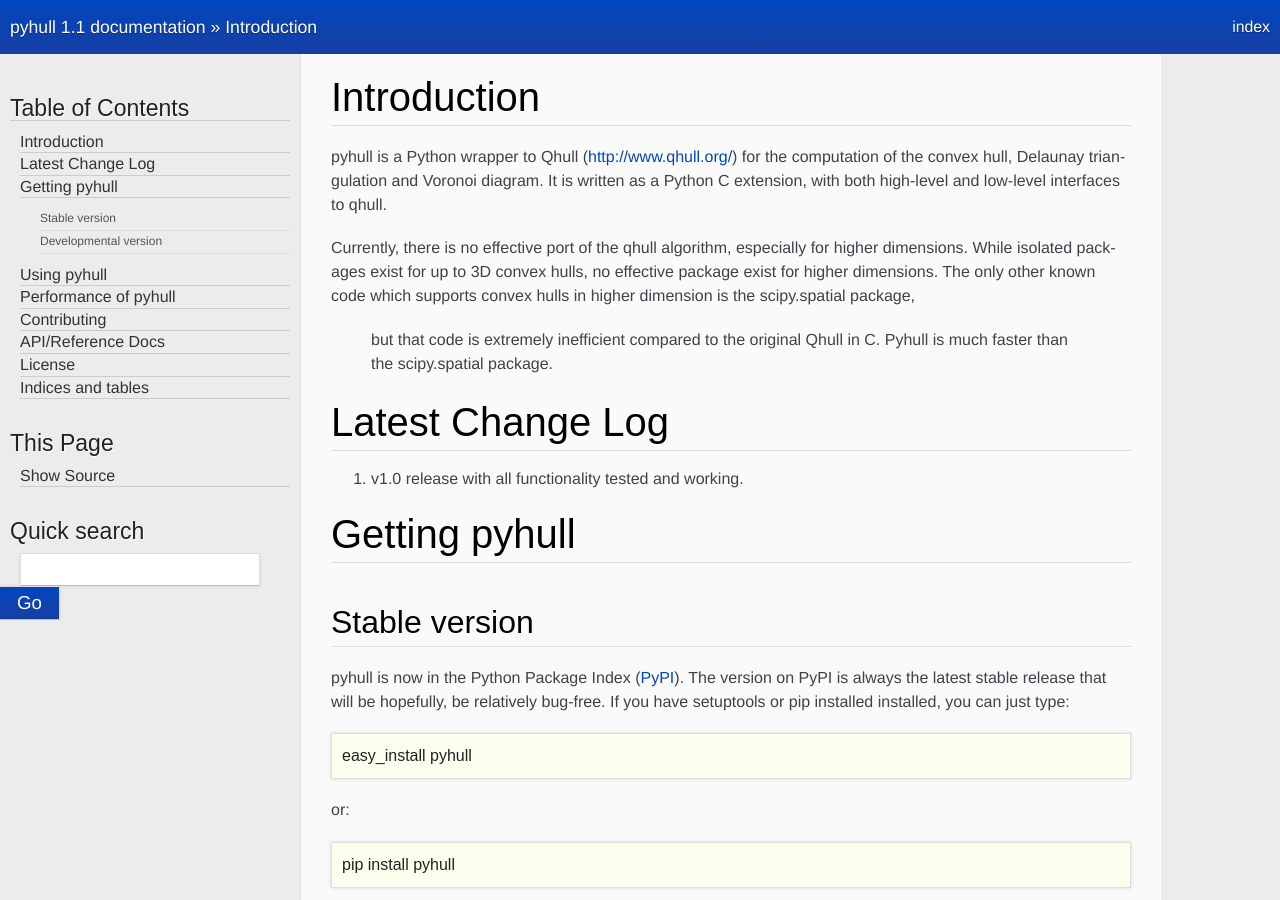
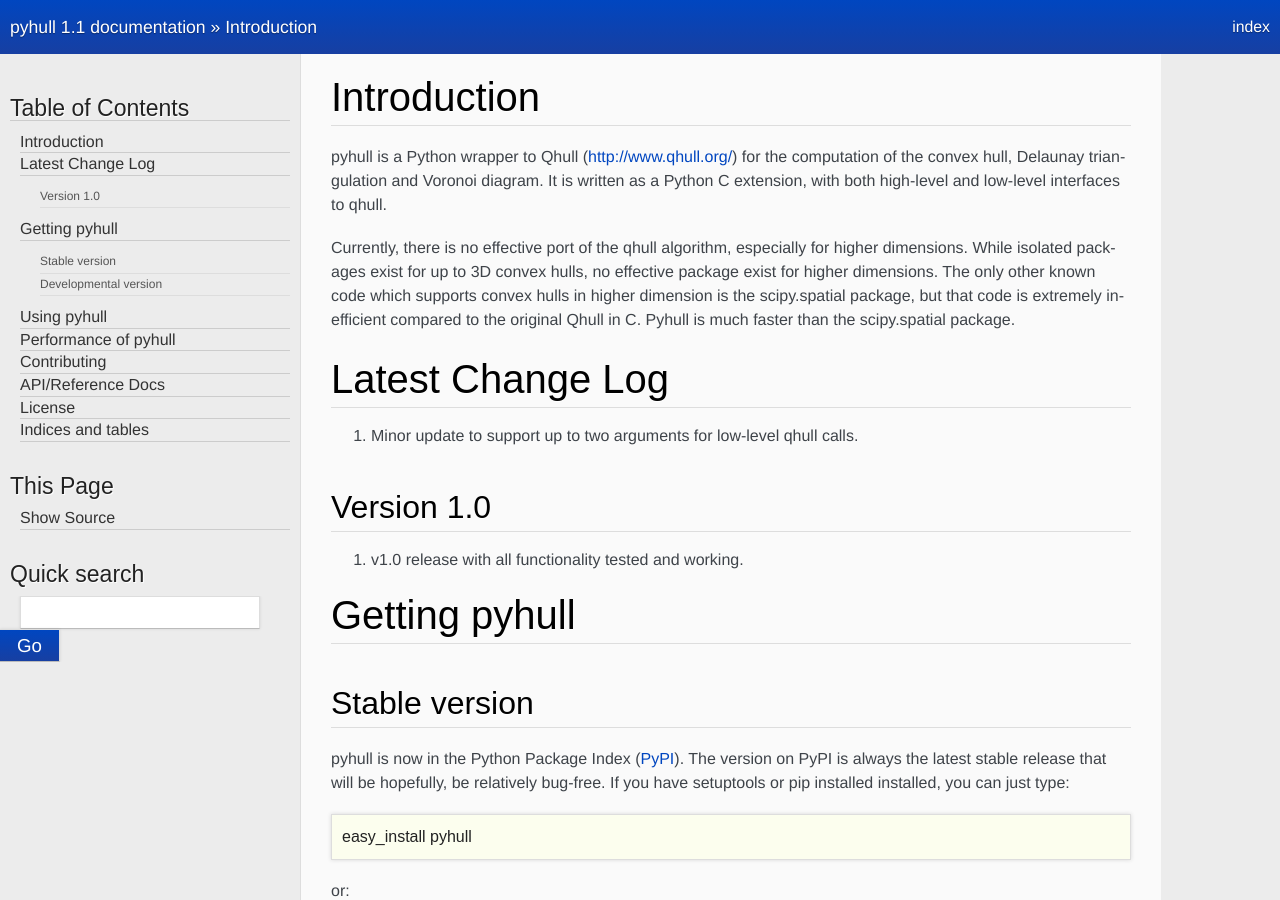
Before and after one commit to materialsvirtuallab/pyhull, a Sphinx documentation site: the page built from docs/index.rst, in a window 1280 px wide and 900 px high. Built offline with Sphinx 7.4.7, drawn with Linux system fonts in a browser that asks for light colours; some web fonts are replaced.

Commit message:
Update change log.

```diff
--- a/docs/index.rst
+++ b/docs/index.rst
@@ -15,11 +15,16 @@
 higher dimensions. While isolated packages exist for up to 3D convex hulls,
 no effective package exist for higher dimensions. The only other known code
 which supports convex hulls in higher dimension is the scipy.spatial package,
- but that code is extremely inefficient compared to the original Qhull in C.
- Pyhull is much faster than the scipy.spatial package.
+but that code is extremely inefficient compared to the original Qhull in C.
+Pyhull is much faster than the scipy.spatial package.
 
 Latest Change Log
 =================
+
+1. Minor update to support up to two arguments for low-level qhull calls.
+
+Version 1.0
+-----------
 
 1. v1.0 release with all functionality tested and working.
 
```
